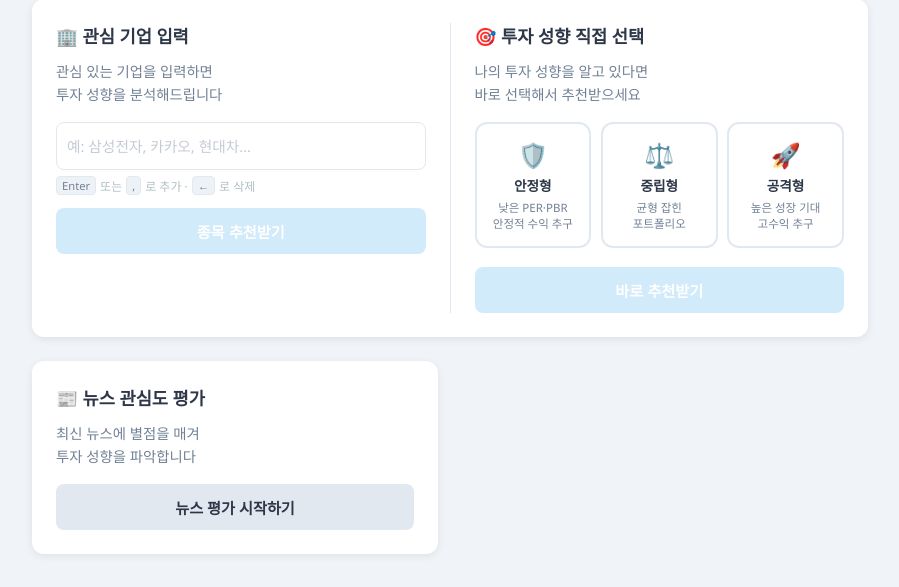
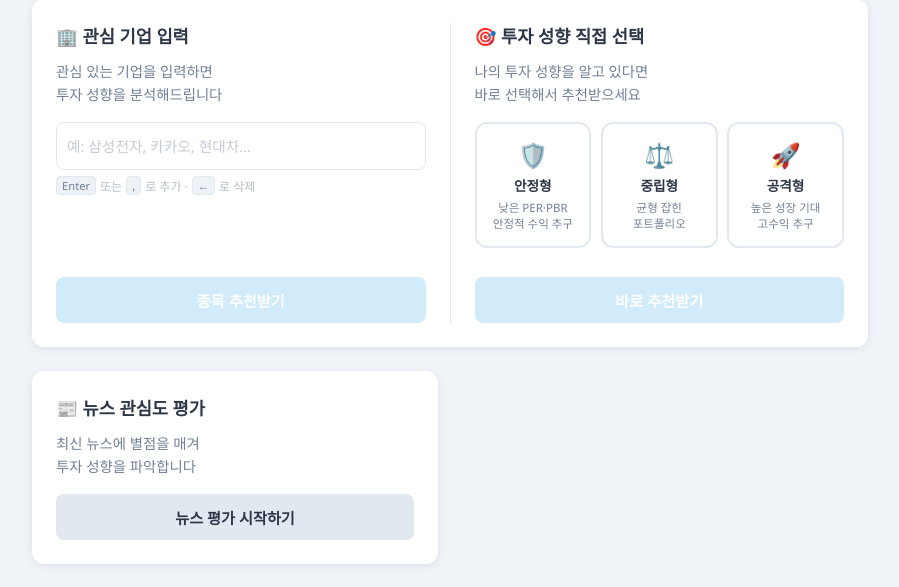
Before and after one commit to leedongho06/OSS_personalized_stock, a Flask app: page / in a window 1280 px wide. Shown: the part 207-794 px from the top of the page, without its empty margins (190-1089 px from the left). Before the commit the page ends 761 px from the top, so only its background shows below. Run offline with Flask 3, Linux system fonts and the light colour scheme.

Commit message:
fix: fix visual bug of combined block

```diff
--- a/static/css/style.css
+++ b/static/css/style.css
@@ -551,6 +551,25 @@ header p { color: #718096; }
 .combined-section {
     flex: 1;
     padding: 1.5rem;
+    padding-bottom: 5rem;
+    position: relative;
+    display: flex;
+    flex-direction: column;
+}
+
+.combined-section > form {
+    display: flex;
+    flex-direction: column;
+    flex: 1;
+}
+
+.combined-section > form > .btn {
+    position: absolute;
+    bottom: 1.5rem;
+    left: 1.5rem;
+    right: 1.5rem;
+    width: auto;
+    margin-top: 0;
 }
 
 .combined-divider {
@@ -569,4 +588,12 @@ header p { color: #718096; }
         height: 1px;
         margin: 0 1.5rem;
     }
+    .combined-section > form > .btn {
+        position: static;
+        width: 100%;
+        margin-top: auto;
+    }
+    .combined-section {
+        padding-bottom: 1.5rem;
+    }
 }
```
